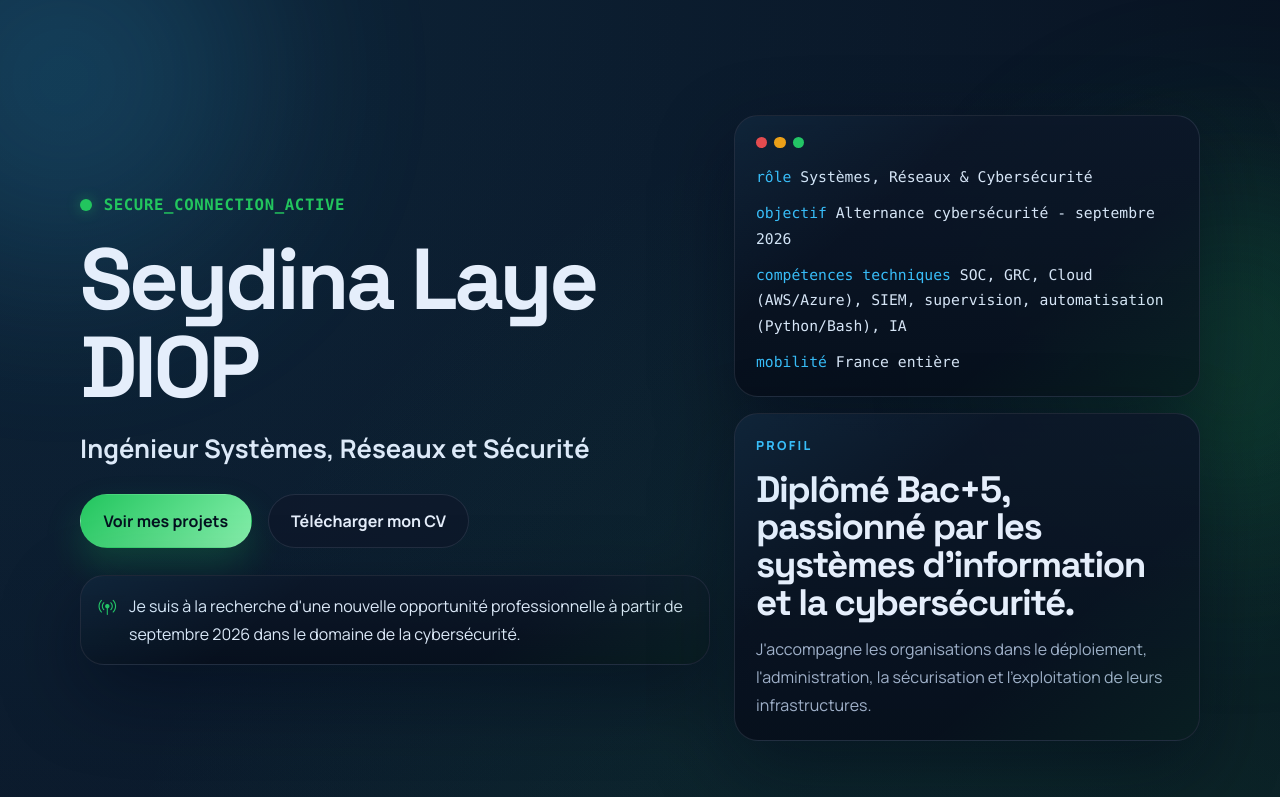
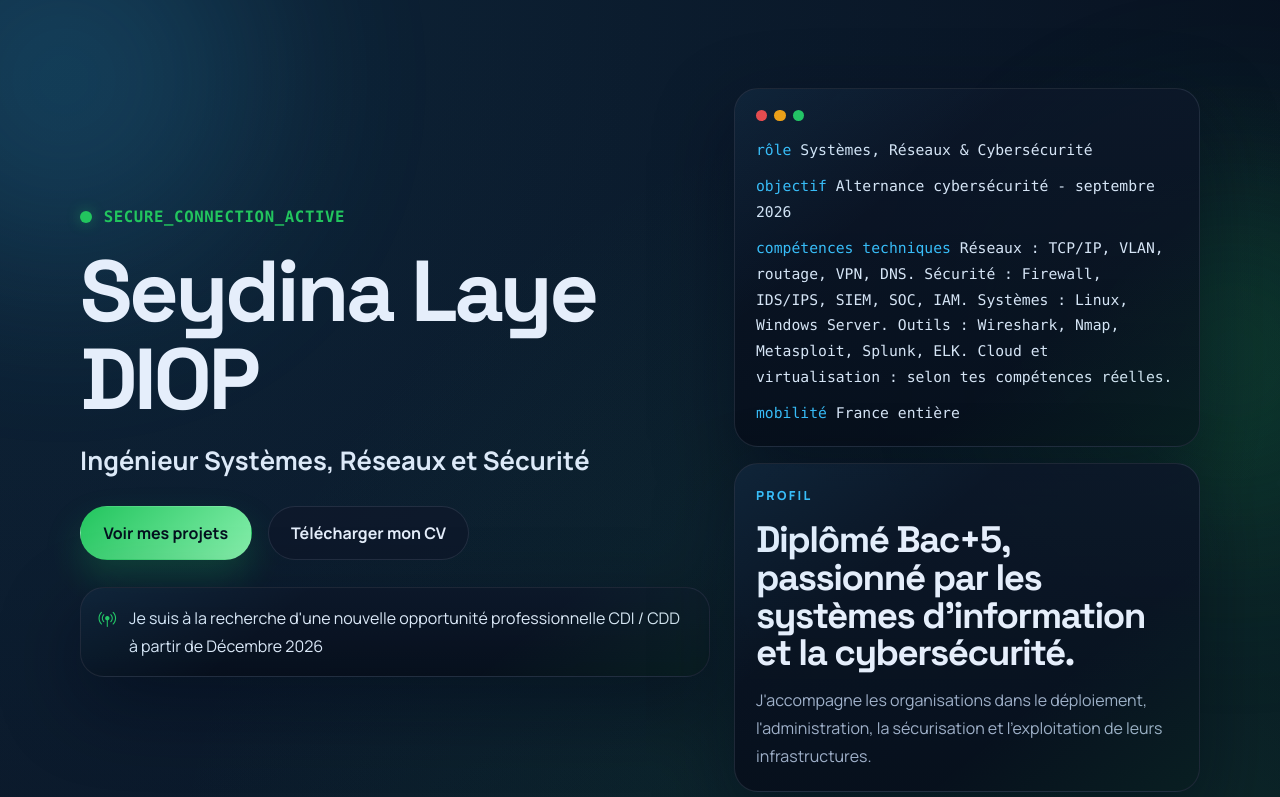
Before and after one commit to SeydinaDiop/CVPortfolio, a plain HTML site: page index.html in a window 1280 px wide. Shown: the top 797 px of the page. Drawn offline with Linux system fonts and the light colour scheme.

Commit message:
index.html

```diff
--- a/index.html
+++ b/index.html
@@ -3,7 +3,7 @@
 <head>
   <meta charset="utf-8">
   <meta name="viewport" content="width=device-width, initial-scale=1">
-  <title>Seydina Laye Diop | Portfolio Cybersécurité & Réseaux</title>
+  <title>Seydina Laye Diop | Portfolio Réseaux & Sécurité </title>
   <meta name="description" content="Site officiel de Seydina Laye Diop : portfolio, projets en cybersécurité, administration systèmes et réseaux, CV et contact.">
   <meta name="keywords" content="Seydina Laye Diop, Seydina Diop, portfolio cybersécurité, alternance cybersécurité, administration réseaux">
   <meta name="author" content="Seydina Laye Diop">
@@ -68,7 +68,7 @@
 
           <div class="availability-banner reveal reveal-delay">
             <i class="bi bi-broadcast-pin"></i>
-            <p>Je suis à la recherche d'une nouvelle opportunité professionnelle à partir de septembre 2026 dans le domaine de la cybersécurité.</p>
+            <p>Je suis à la recherche d'une nouvelle opportunité professionnelle CDI / CDD à partir de Décembre 2026 </p>
           </div>
         </div>
 
@@ -82,7 +82,13 @@
             <div class="status-body">
               <p><span>rôle</span> Systèmes, Réseaux &amp; Cybersécurité</p>
               <p><span>objectif</span> Alternance cybersécurité - septembre 2026</p>
-              <p><span>compétences techniques</span> SOC, GRC, Cloud (AWS/Azure), SIEM, supervision, automatisation (Python/Bash), IA</p>
+              <p><span>compétences techniques</span> Réseaux : TCP/IP, VLAN, routage, VPN, DNS. Sécurité : Firewall, IDS/IPS, SIEM, SOC, IAM.
+
+Systèmes : Linux, Windows Server.
+
+Outils : Wireshark, Nmap, Metasploit, Splunk, ELK.
+
+Cloud et virtualisation : selon tes compétences réelles.</p>
               <p><span>mobilité</span> France entière</p>
             </div>
           </div>
@@ -97,7 +103,7 @@
         </aside>
       </div>
     </section>
-
+<!--
     <section class="section-block reveal" id="about">
       <div class="container">
         <div class="section-header">
@@ -111,7 +117,7 @@
         </div>
       </div>
     </section>
-
+-->
     <section class="section-block reveal" id="competences">
       <div class="container">
         <div class="section-header">
```
